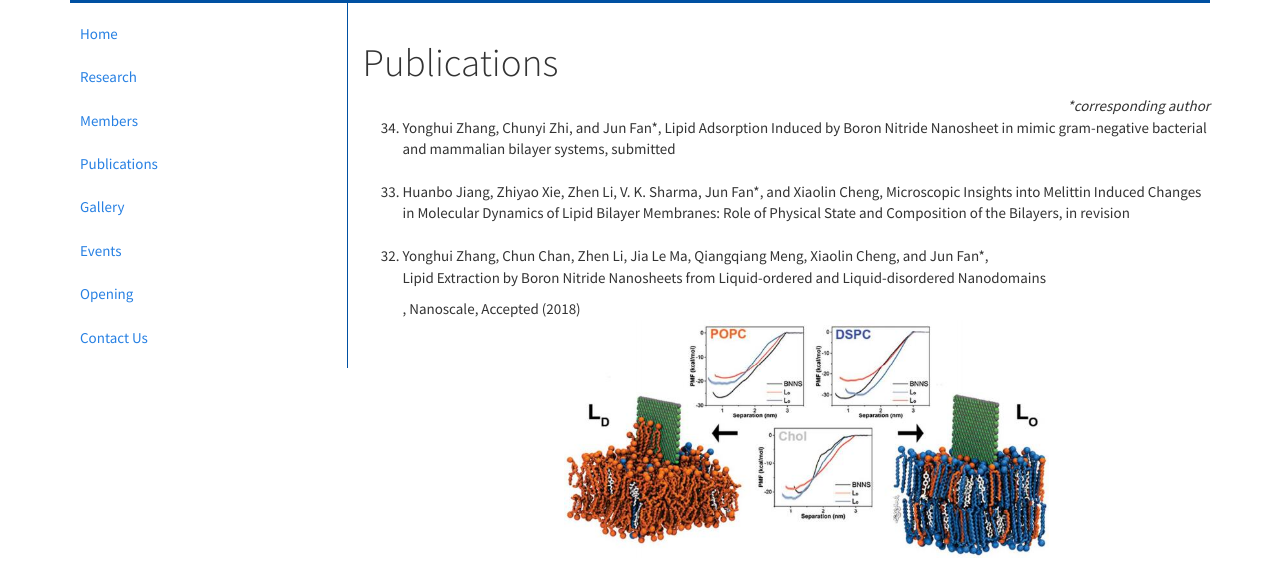
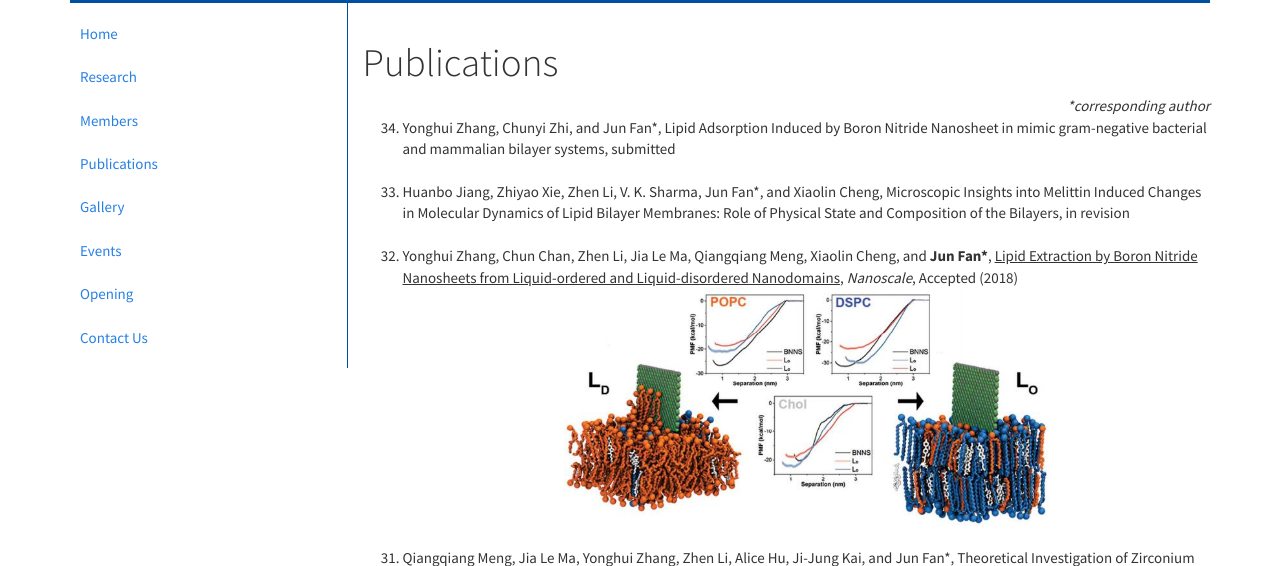
Before and after one commit to computational-physics/combo-website, a PHP site: page /publications/index.php in a window 1280 px wide. Shown: the part 428-994 px from the top of the page. Run offline with PHP 8.4, Linux system fonts and the light colour scheme.

Commit message:
publication update

```diff
--- a/main/publications/index.php
+++ b/main/publications/index.php
@@ -36,7 +36,7 @@
                             <li>Huanbo Jiang, Zhiyao Xie, Zhen Li, V. K. Sharma, Jun Fan*, and Xiaolin Cheng, Microscopic Insights into Melittin Induced Changes in Molecular Dynamics of Lipid Bilayer Membranes: Role of Physical State and Composition of the Bilayers, in revision</li>
 							<br>
 
-							<li>Yonghui Zhang, Chun Chan, Zhen Li, Jia Le Ma, Qiangqiang Meng, Xiaolin Cheng, and Jun Fan*, <p class="strong">Lipid Extraction by Boron Nitride Nanosheets from Liquid-ordered and Liquid-disordered Nanodomains</p>, Nanoscale, Accepted (2018)</li>
+							<li>Yonghui Zhang, Chun Chan, Zhen Li, Jia Le Ma, Qiangqiang Meng, Xiaolin Cheng, and <b>Jun Fan*</b>, <u>Lipid Extraction by Boron Nitride Nanosheets from Liquid-ordered and Liquid-disordered Nanodomains</u>, <i>Nanoscale</i>, Accepted (2018)</li>
 								<style>.img60{width:60%}</style> <img class="img60 center-block" src="../img/paperlist/2018Nanoscale2.jpg">
 							<br>
 
```
